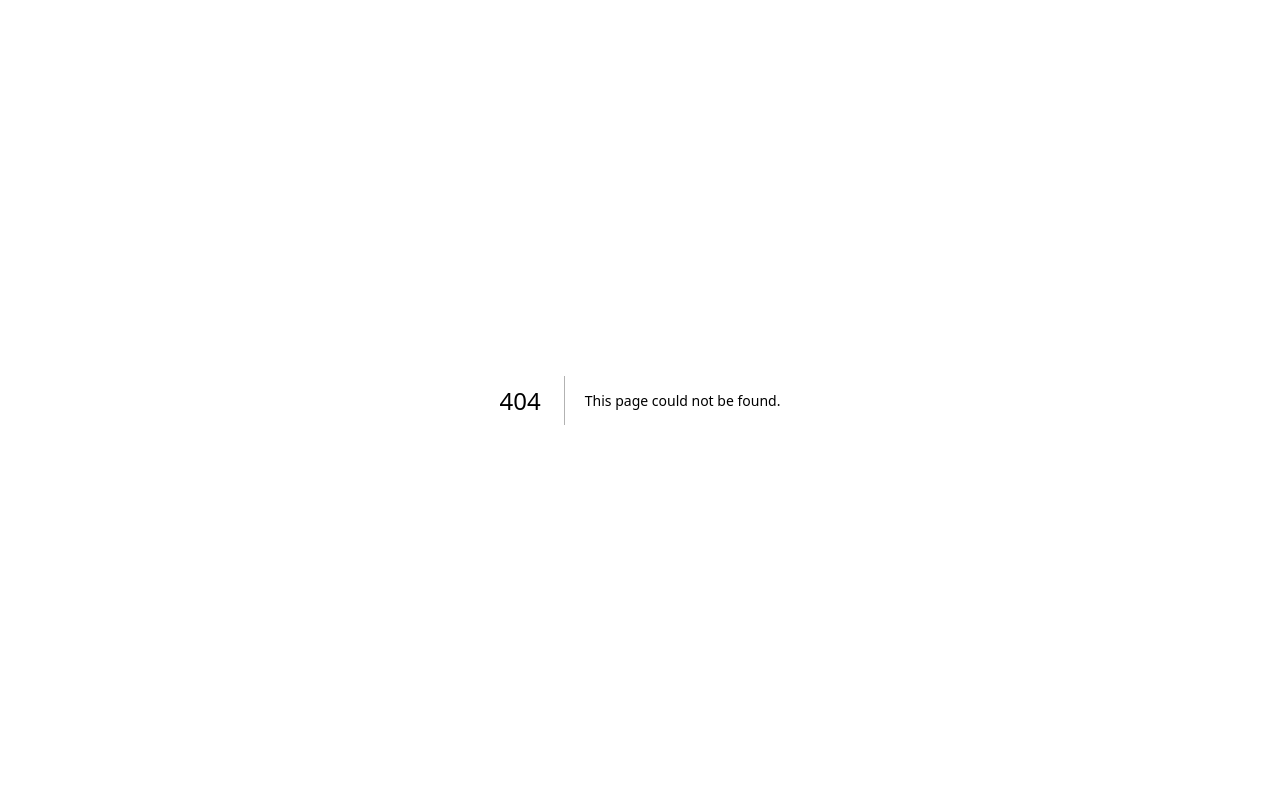
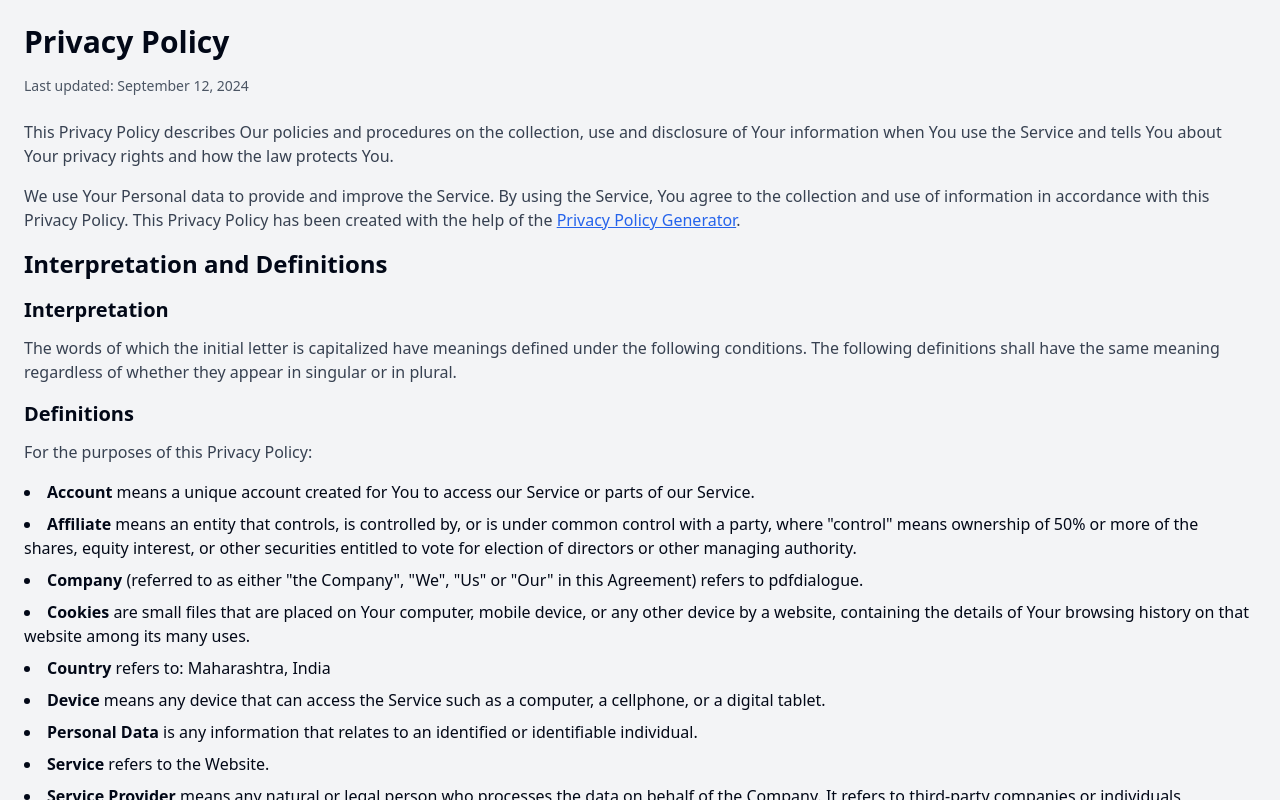
Before and after one commit to shubhambhojane98/chat-with-pdf, a Next.js app: page /privacy-policy in a window 1280 px wide. Before the commit this address had no page. Built offline with nearby package versions, Linux system fonts and the light colour scheme.

Commit message:
added privacy-policy

```diff
--- /dev/null
+++ b/app/privacy-policy/page.tsx
@@ -0,0 +1,159 @@
+import React from "react";
+
+const PrivacyPolicy = () => {
+  return (
+    <div className="p-6 bg-gray-100 overflow-auto">
+      <h1 className="text-3xl font-bold mb-4">Privacy Policy</h1>
+      <p className="text-sm text-gray-600 mb-6">
+        Last updated: September 12, 2024
+      </p>
+
+      <p className="mb-4 text-gray-700">
+        This Privacy Policy describes Our policies and procedures on the
+        collection, use and disclosure of Your information when You use the
+        Service and tells You about Your privacy rights and how the law protects
+        You.
+      </p>
+
+      <p className="mb-4 text-gray-700">
+        We use Your Personal data to provide and improve the Service. By using
+        the Service, You agree to the collection and use of information in
+        accordance with this Privacy Policy. This Privacy Policy has been
+        created with the help of the{" "}
+        <a
+          href="https://www.privacypolicies.com/privacy-policy-generator/"
+          target="_blank"
+          className="text-blue-600 underline"
+        >
+          Privacy Policy Generator
+        </a>
+        .
+      </p>
+
+      <h2 className="text-2xl font-semibold mb-4">
+        Interpretation and Definitions
+      </h2>
+
+      <h3 className="text-xl font-semibold mb-3">Interpretation</h3>
+      <p className="mb-4 text-gray-700">
+        The words of which the initial letter is capitalized have meanings
+        defined under the following conditions. The following definitions shall
+        have the same meaning regardless of whether they appear in singular or
+        in plural.
+      </p>
+
+      <h3 className="text-xl font-semibold mb-3">Definitions</h3>
+      <p className="mb-4 text-gray-700">
+        For the purposes of this Privacy Policy:
+      </p>
+
+      <ul className="list-disc list-inside mb-6 space-y-2">
+        <li>
+          <span className="font-semibold">Account</span> means a unique account
+          created for You to access our Service or parts of our Service.
+        </li>
+        <li>
+          <span className="font-semibold">Affiliate</span> means an entity that
+          controls, is controlled by, or is under common control with a party,
+          where "control" means ownership of 50% or more of the shares, equity
+          interest, or other securities entitled to vote for election of
+          directors or other managing authority.
+        </li>
+        <li>
+          <span className="font-semibold">Company</span> (referred to as either
+          "the Company", "We", "Us" or "Our" in this Agreement) refers to
+          pdfdialogue.
+        </li>
+        <li>
+          <span className="font-semibold">Cookies</span> are small files that
+          are placed on Your computer, mobile device, or any other device by a
+          website, containing the details of Your browsing history on that
+          website among its many uses.
+        </li>
+        <li>
+          <span className="font-semibold">Country</span> refers to: Maharashtra,
+          India
+        </li>
+        <li>
+          <span className="font-semibold">Device</span> means any device that
+          can access the Service such as a computer, a cellphone, or a digital
+          tablet.
+        </li>
+        <li>
+          <span className="font-semibold">Personal Data</span> is any
+          information that relates to an identified or identifiable individual.
+        </li>
+        <li>
+          <span className="font-semibold">Service</span> refers to the Website.
+        </li>
+        <li>
+          <span className="font-semibold">Service Provider</span> means any
+          natural or legal person who processes the data on behalf of the
+          Company. It refers to third-party companies or individuals employed by
+          the Company to facilitate the Service, to provide the Service on
+          behalf of the Company, to perform services related to the Service, or
+          to assist the Company in analyzing how the Service is used.
+        </li>
+        <li>
+          <span className="font-semibold">
+            Third-party Social Media Service
+          </span>{" "}
+          refers to any website or any social network website through which a
+          User can log in or create an account to use the Service.
+        </li>
+        <li>
+          <span className="font-semibold">Usage Data</span> refers to data
+          collected automatically, either generated by the use of the Service or
+          from the Service infrastructure itself (for example, the duration of a
+          page visit).
+        </li>
+        <li>
+          <span className="font-semibold">Website</span> refers to pdfdialogue,
+          accessible from{" "}
+          <a
+            href="https://www.pdfdialogue.com/"
+            className="text-blue-600 underline"
+            target="_blank"
+            rel="noopener noreferrer"
+          >
+            https://www.pdfdialogue.com/
+          </a>
+        </li>
+        <li>
+          <span className="font-semibold">You</span> means the individual
+          accessing or using the Service, or the company, or other legal entity
+          on behalf of which such individual is accessing or using the Service,
+          as applicable.
+        </li>
+      </ul>
+
+      <h2 className="text-2xl font-semibold mb-4">
+        Collecting and Using Your Personal Data
+      </h2>
+
+      <h3 className="text-xl font-semibold mb-3">Types of Data Collected</h3>
+
+      <h4 className="text-lg font-semibold mb-2">Personal Data</h4>
+      <p className="mb-4 text-gray-700">
+        While using Our Service, We may ask You to provide Us with certain
+        personally identifiable information that can be used to contact or
+        identify You. Personally identifiable information may include, but is
+        not limited to:
+      </p>
+
+      <ul className="list-disc list-inside mb-6 space-y-2">
+        <li className="text-gray-700">Email address</li>
+        <li className="text-gray-700">First name and last name</li>
+        <li className="text-gray-700">Usage Data</li>
+      </ul>
+
+      <h4 className="text-lg font-semibold mb-2">Usage Data</h4>
+      <p className="mb-4 text-gray-700">
+        Usage Data is collected automatically when using the Service.
+      </p>
+      {/* More content can follow here */}
+    </div>
+  );
+};
+
+export default PrivacyPolicy;
--- a/components/Footer.tsx
+++ b/components/Footer.tsx
@@ -41,7 +41,10 @@ const Footer = () => {
             Terms of Service
           </Link>
           {" | "}
-          <Link href="/privacy" className="text-gray-400 hover:underline">
+          <Link
+            href="/privacy-policy"
+            className="text-gray-400 hover:underline"
+          >
             Privacy Policy
           </Link>
         </div>
```
